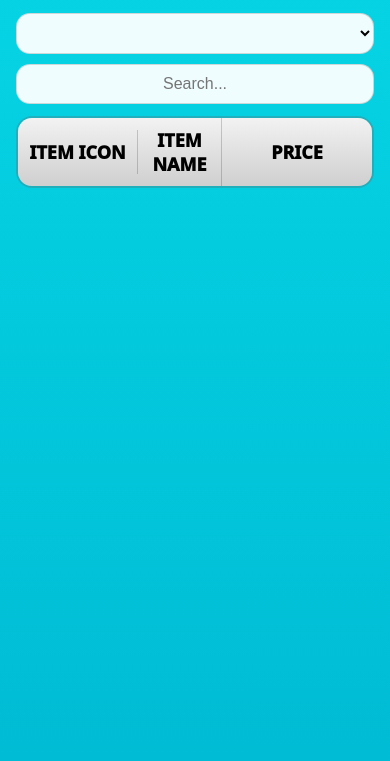
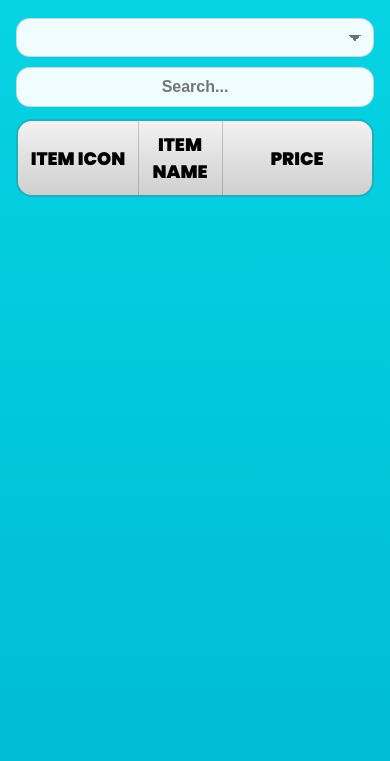
Before and after one commit to altash2003/pl, a website: page public/index.html in a window 390 px wide. Shown: the part 83-844 px from the top of the page. Drawn offline with Linux system fonts and the light colour scheme; no server answers.

Commit message:
Update styles.css

```diff
--- a/public/styles.css
+++ b/public/styles.css
@@ -1,23 +1,31 @@
+@import url("https://fonts.googleapis.com/css2?family=Poppins:wght@500;700;800;900&display=swap");
+
 :root{
   --bg1:#06d6e6;
   --bg2:#00bcd4;
 
   --panel: rgba(255,255,255,.18);
   --panel2: rgba(255,255,255,.24);
-  --stroke: rgba(0,0,0,.18);
+
+  --stroke: rgba(0,0,0,.22);
+  --strokeSoft: rgba(0,0,0,.18);
 
   --btn: rgba(0,0,0,.30);
   --btnHover: rgba(0,0,0,.38);
 
   --good: rgba(0, 180, 120, .45);
   --bad: rgba(255, 60, 60, .45);
+
+  /* column widths (match your grid-template-columns) */
+  --colIcon: 150px;
+  --colPrice: 220px;
 }
 
 *{box-sizing:border-box}
 
 body{
   margin:0;
-  font-family: system-ui, -apple-system, Segoe UI, Roboto, Arial;
+  font-family: "Poppins", system-ui, -apple-system, Segoe UI, Roboto, Arial;
   background: linear-gradient(180deg,var(--bg1),var(--bg2));
   min-height:100vh;
 }
@@ -57,19 +65,45 @@
   background: rgba(255,255,255,.94);
   min-width:220px;
   font-size:16px;
+  font-weight:700;
   text-align:center;
   outline:none;
 }
 
-/* Center selected option in select (important) */
+/* ✅ Center the SELECT’s displayed value */
 select.input{
-  text-align-last:center;
+  text-align:center;
+  text-align-last:center; /* Chrome/Edge */
+  -moz-text-align-last:center; /* Firefox */
+  appearance:none;
+  -webkit-appearance:none;
+  -moz-appearance:none;
+
+  /* symmetric padding so center looks truly centered */
+  padding-left: 40px;
+  padding-right: 40px;
+
+  background-image:
+    linear-gradient(45deg, transparent 50%, rgba(0,0,0,.55) 50%),
+    linear-gradient(135deg, rgba(0,0,0,.55) 50%, transparent 50%),
+    linear-gradient(to right, transparent, transparent);
+  background-position:
+    calc(100% - 18px) 50%,
+    calc(100% - 12px) 50%,
+    0 0;
+  background-size:
+    6px 6px,
+    6px 6px,
+    100% 100%;
+  background-repeat:no-repeat;
 }
+
+/* Attempt to center dropdown list items (may be ignored by OS dropdown) */
 select.input option{
   text-align:center;
 }
 
-/* ---------- TABLE (viewer + admin) ---------- */
+/* ---------- TABLE ---------- */
 .table{
   border-radius:16px;
   overflow:hidden;
@@ -84,11 +118,41 @@
 
 /* Grid row */
 .row{
+  position: relative; /* needed for continuous grid overlay */
   display:grid;
-  grid-template-columns: 150px 1fr 220px;
+  grid-template-columns: var(--colIcon) 1fr var(--colPrice);
   align-items:center;
-  border-top:1px solid rgba(0,0,0,.18);
   text-align:center;
+
+  /* horizontal line */
+  border-top:1px solid var(--strokeSoft);
+}
+
+/* ✅ continuous vertical lines (NOT per-cell) */
+.row::after{
+  content:"";
+  position:absolute;
+  inset:0;
+  pointer-events:none;
+
+  /* draw 2 vertical lines:
+     - after icon col: var(--colIcon)
+     - before price col: calc(100% - var(--colPrice))
+  */
+  background:
+    linear-gradient(to right,
+      transparent 0,
+      transparent var(--colIcon),
+      var(--strokeSoft) var(--colIcon),
+      var(--strokeSoft) calc(var(--colIcon) + 1px),
+      transparent calc(var(--colIcon) + 1px),
+
+      transparent calc(100% - var(--colPrice)),
+      var(--strokeSoft) calc(100% - var(--colPrice)),
+      var(--strokeSoft) calc(100% - var(--colPrice) + 1px),
+      transparent calc(100% - var(--colPrice) + 1px),
+      transparent 100%
+    );
 }
 
 /* HEADERS: bold black */
@@ -97,25 +161,19 @@
   border-top:none;
 }
 
-.row.head > div{
-  color:#000;
-  font-weight:950;
-  text-shadow:none;
-}
-
-/* Cells: bigger font, tighter padding */
 .row > div{
-  padding:12px 12px;               /* less space */
-  border-right:1px solid rgba(0,0,0,.18);
-  font-size:20px;                  /* bigger */
+  padding:12px 12px;   /* tighter spacing */
+  font-size:20px;      /* bigger */
   font-weight:900;
   color: rgba(255,255,255,.98);
   text-shadow: 0 2px 0 rgba(0,0,0,.18);
 }
 
-/* Keep borders continuous */
-.row > div:last-child{
-  border-right:none;
+/* header text */
+.row.head > div{
+  color:#000;
+  font-weight:950;
+  text-shadow:none;
 }
 
 /* Icon */
@@ -134,15 +192,9 @@
   background: rgba(255,255,255,.18);
 }
 
-/* Item names are white (explicit) */
-.cellName{
-  color: rgba(255,255,255,.98);
-}
-
-/* Price cells white too */
-.cellPrice{
-  color: rgba(255,255,255,.98);
-}
+/* Keep item name white (explicit) */
+.cellName{ color: rgba(255,255,255,.98); }
+.cellPrice{ color: rgba(255,255,255,.98); }
 
 /* Footer count */
 .foot{
@@ -153,7 +205,7 @@
   text-shadow: 0 2px 0 rgba(0,0,0,.18);
 }
 
-/* ---------- ADMIN UI ---------- */
+/* ---------- ADMIN UI (unchanged styling blocks you already use) ---------- */
 .adminTop{
   position: sticky;
   top: 0;
@@ -209,7 +261,6 @@
   max-width: 1100px;
 }
 
-/* Cards */
 .card{
   background: var(--panel);
   border:1px solid rgba(0,0,0,.12);
@@ -219,7 +270,6 @@
   backdrop-filter: blur(10px);
 }
 
-/* Hierarchy block */
 .sectionBlock{
   background: var(--panel2);
   border: 1px solid rgba(0,0,0,.10);
@@ -235,7 +285,6 @@
   text-shadow: 0 2px 0 rgba(0,0,0,.18);
 }
 
-/* Admin grid */
 .adminGrid{
   display:grid;
   grid-template-columns: 1fr 1fr;
@@ -246,7 +295,6 @@
   grid-column: 1 / -1;
 }
 
-/* Forms */
 .formGrid{
   display:grid;
   grid-template-columns: 1fr 1fr;
@@ -285,7 +333,6 @@
   margin: 10px 0 12px;
 }
 
-/* Buttons */
 .btn{
   padding:11px 14px;
   border-radius:14px;
@@ -317,7 +364,6 @@
   box-shadow:none;
 }
 
-/* File input */
 .fileWrap{
   display:flex;
   align-items:center;
@@ -348,7 +394,6 @@
   white-space: nowrap;
 }
 
-/* Lists */
 .list{
   display:flex;
   flex-direction:column;
@@ -383,12 +428,10 @@
   font-size: 11px;
 }
 
-/* Admin table columns */
 .table.mini .row{
-  grid-template-columns: 150px 1fr 220px 160px;
+  grid-template-columns: var(--colIcon) 1fr var(--colPrice) 160px;
 }
 
-/* Bigger icons in admin list */
 .smallIcon{
   width: 60px;
   height: 60px;
@@ -396,7 +439,6 @@
   object-fit: cover;
 }
 
-/* Toasts */
 .toastHost{
   position: fixed;
   right: 14px;
@@ -421,7 +463,6 @@
 .toast.good{ background: var(--good); }
 .toast.bad{ background: var(--bad); }
 
-/* Empty states */
 .empty, .emptyTable{
   padding: 12px;
   text-align:center;
@@ -430,7 +471,6 @@
   text-shadow: 0 2px 0 rgba(0,0,0,.18);
 }
 
-/* Hidden helper */
 .hidden{display:none}
 
 /* Responsive */
@@ -442,10 +482,16 @@
 @media (max-width:760px){
   h1{font-size:34px}
 
-  .row{ grid-template-columns:120px 1fr 150px; }
-  .row > div{ font-size:18px; padding:10px 8px; }
+  :root{
+    --colIcon: 120px;
+    --colPrice: 150px;
+  }
 
-  .table.mini .row{ grid-template-columns:110px 1fr 170px 120px; }
+  .row > div{
+    font-size:18px;
+    padding:10px 8px;
+  }
+
   .formGrid{ grid-template-columns: 1fr; }
   .inlineForm{ flex-direction: column; align-items: stretch; }
   .toolbar{ flex-direction: column; align-items: stretch; }
```
